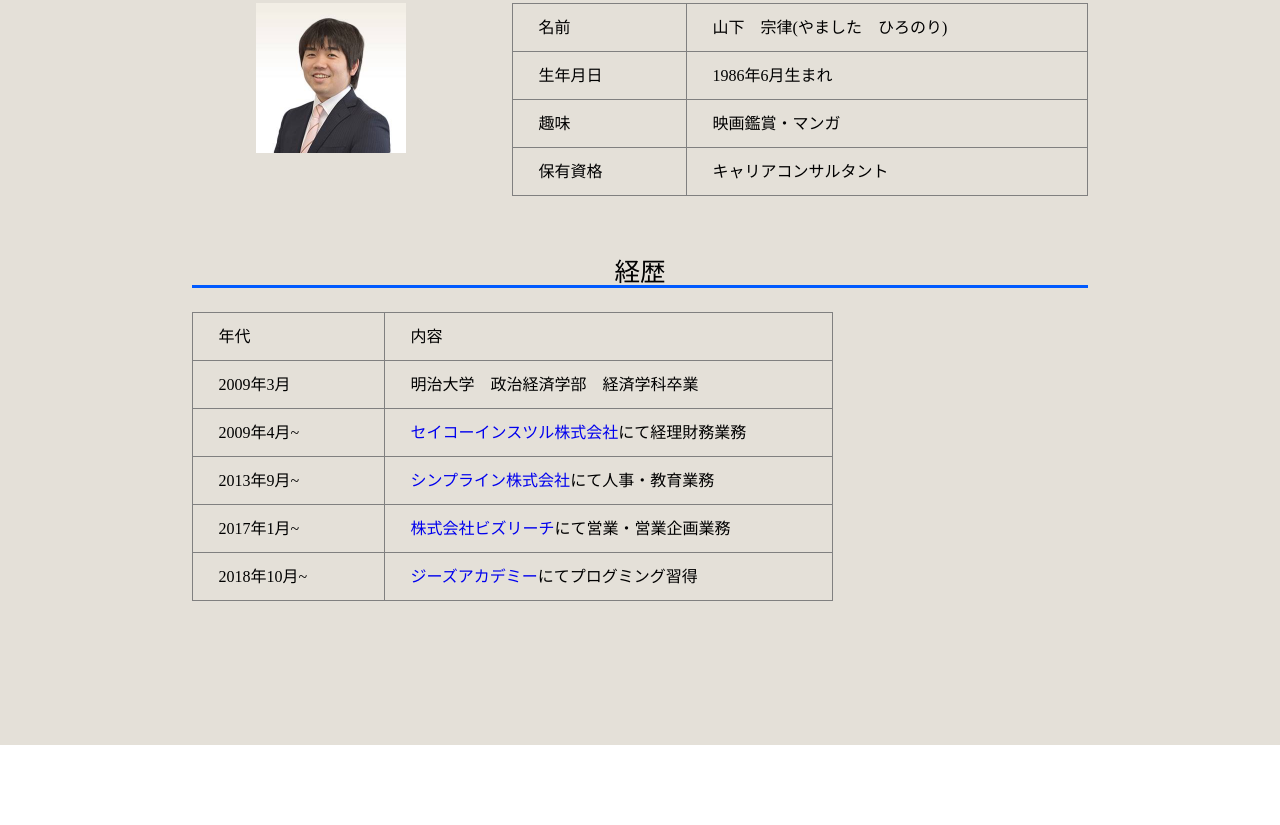
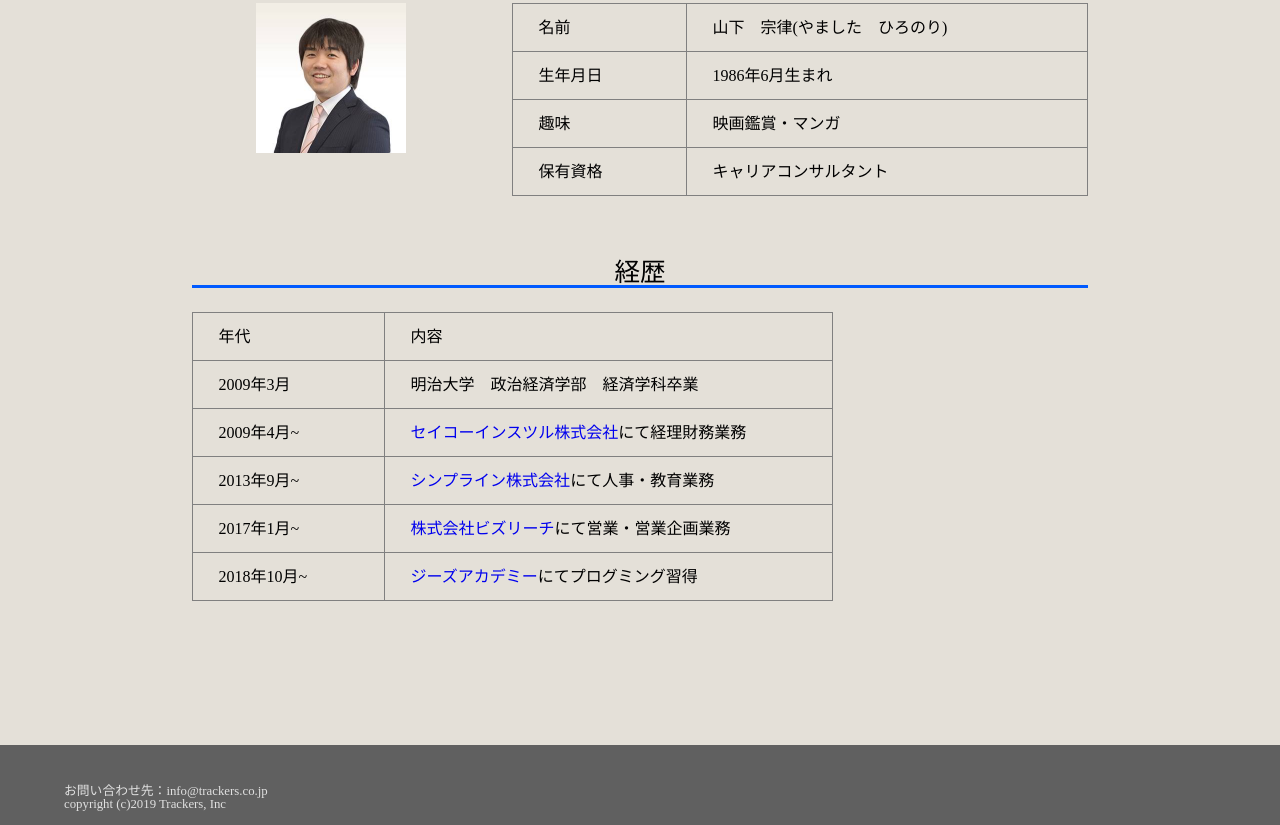
Before and after one commit to munetsu/trail, a plain HTML site: page index.html in a window 1280 px wide. Shown: the part 3603-4428 px from the top of the page. Before the commit the page ends 4348 px from the top, so only its background shows below. Drawn offline with Linux system fonts and the light colour scheme.

Commit message:
footer作成

```diff
--- a/css/index.css
+++ b/css/index.css
@@ -269,3 +269,15 @@ a {
 .companylink {
     text-decoration: #0000ff;
 }
+
+/*********************************************************
+* フッターエリア
+**********************************************************/
+.footerarea {
+    background-color: #606060;
+    color: 	#e0e0e0;
+    font-size: 0.8rem;
+    height: 10vh;
+    padding-top: 5vh;
+    padding-left: 5vw;
+}
--- a/index.html
+++ b/index.html
@@ -170,6 +170,12 @@
                 </table>
             </div>
         </div>
+
+        <!-- フッター-->
+        <div class="footerarea">
+            <p>お問い合わせ先：<a href="mailto:info@trackers.co.jp"></a>info@trackers.co.jp</p>
+            <p>copyright (c)2019 Trackers, Inc</p>
+        </div>
     </div>
 </body>
 </html>
```
